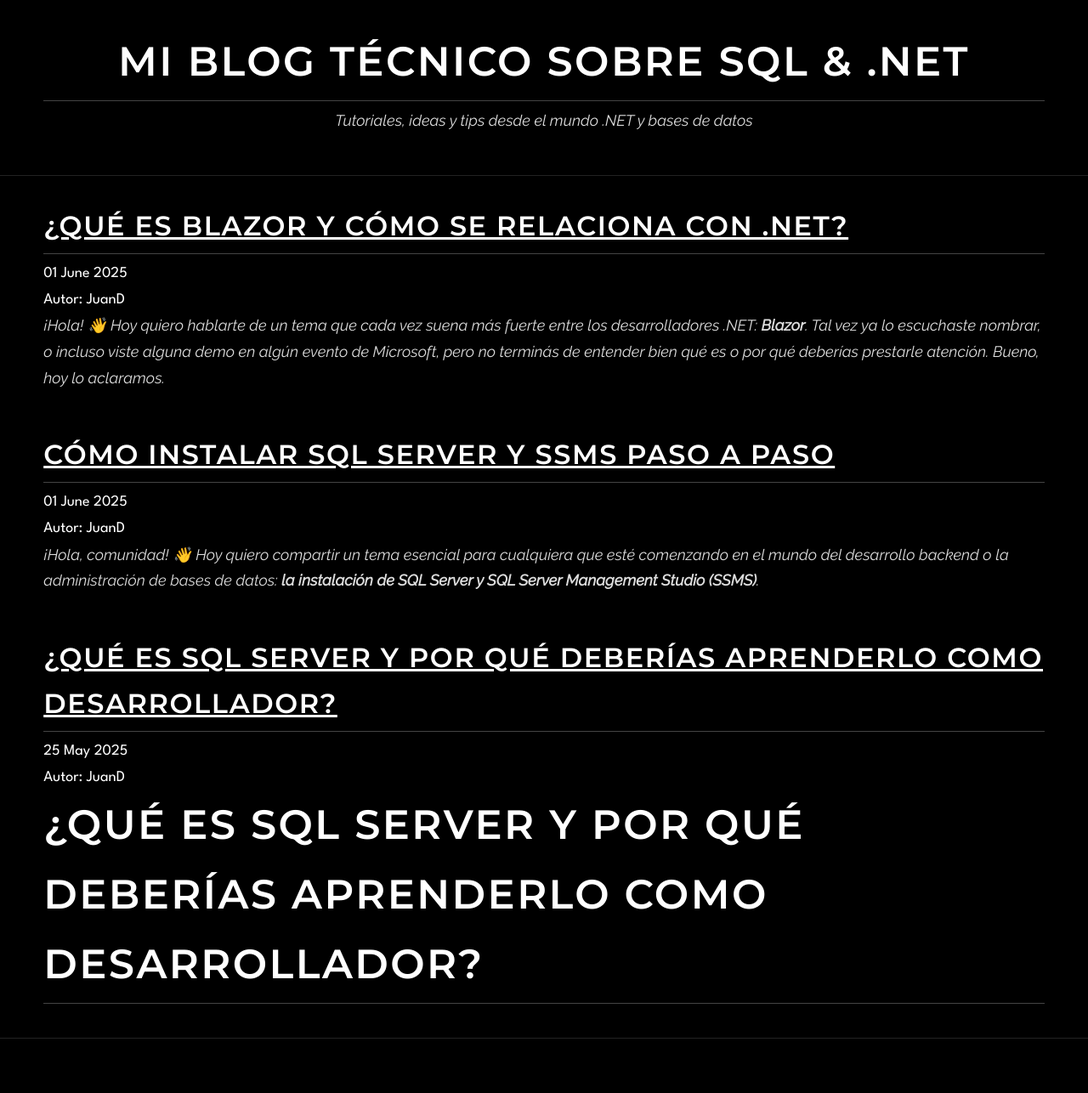
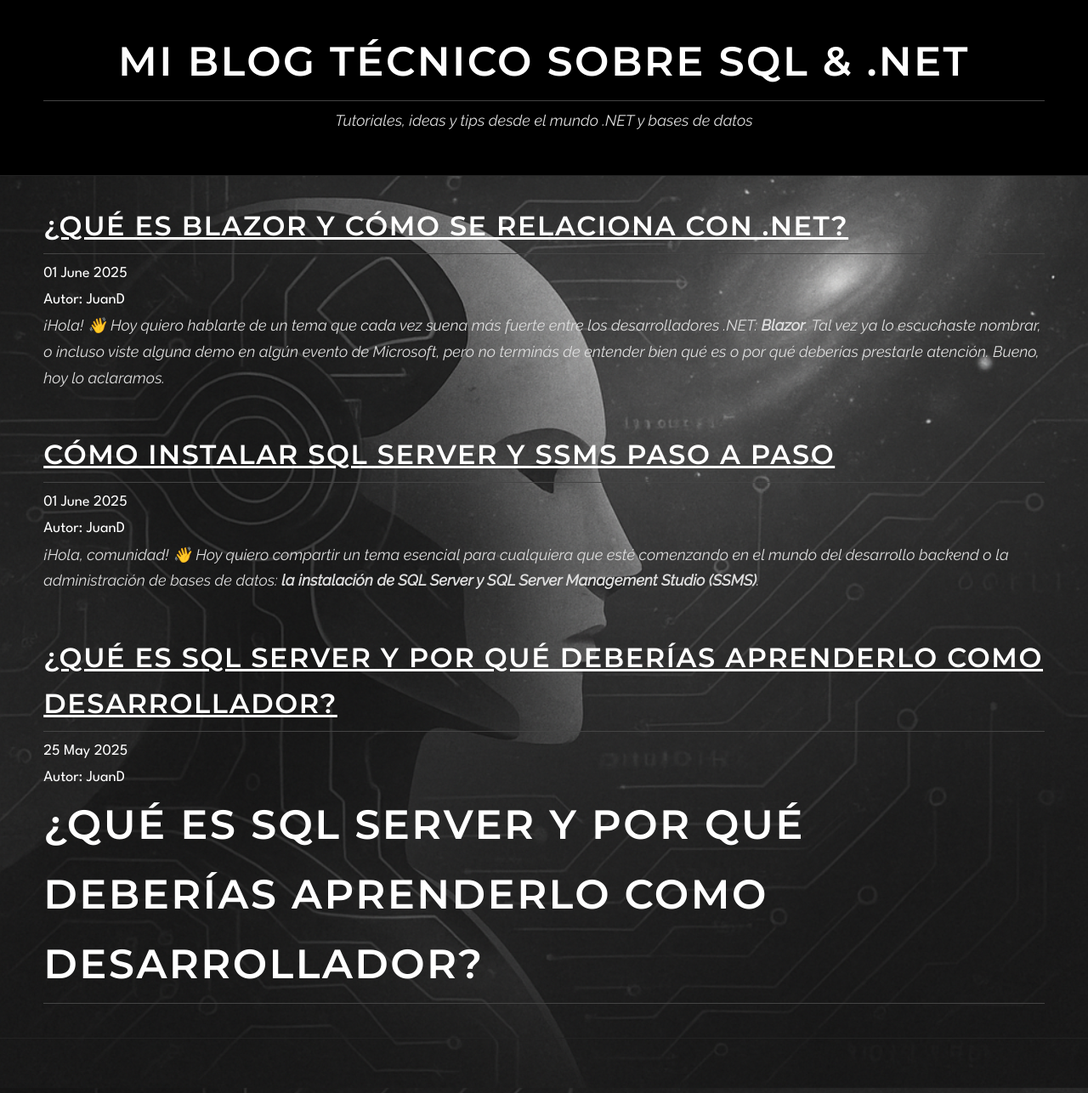
Before and after one commit to dotnetdba/dotnetdba.github.io, a Jekyll site: the page built from index.md, in a window 1280 px wide. Shown: the whole page at 85% size. Built offline with Jekyll 4.4.1, drawn with Linux system fonts in a browser that asks for light colours.

Commit message:
Update custom.css

```diff
--- a/assets/css/custom.css
+++ b/assets/css/custom.css
@@ -137,3 +137,20 @@ img {
   filter: grayscale(100%) contrast(1.1);
   border-radius: 8px;
 }
+
+body {
+  background-image: url('/assets/images/fondo-bw.png');
+  background-position: center center;
+  background-repeat: no-repeat;
+  background-attachment: fixed;
+  background-size: cover;
+}
+
+.background-overlay {
+  position: fixed;
+  top: 0; left: 0;
+  width: 100%;
+  height: 100%;
+  background-color: rgba(0,0,0,0.6);
+  z-index: -1;
+}
```
